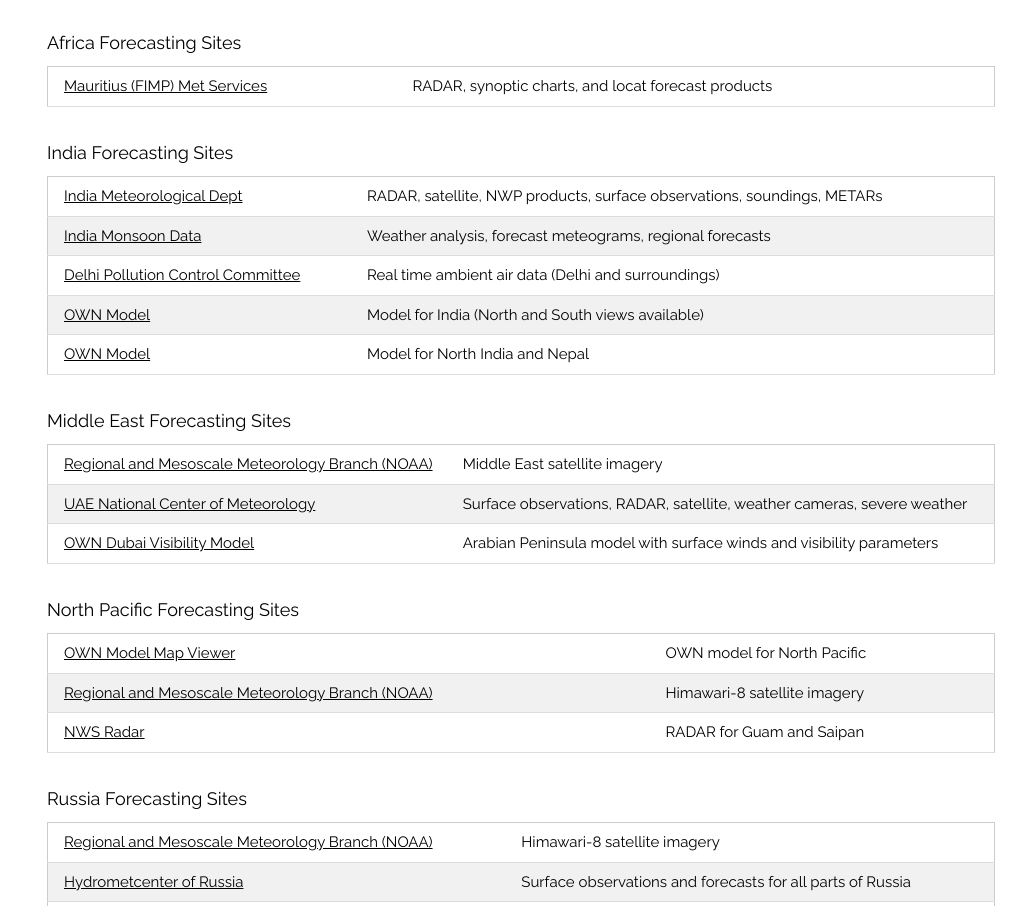
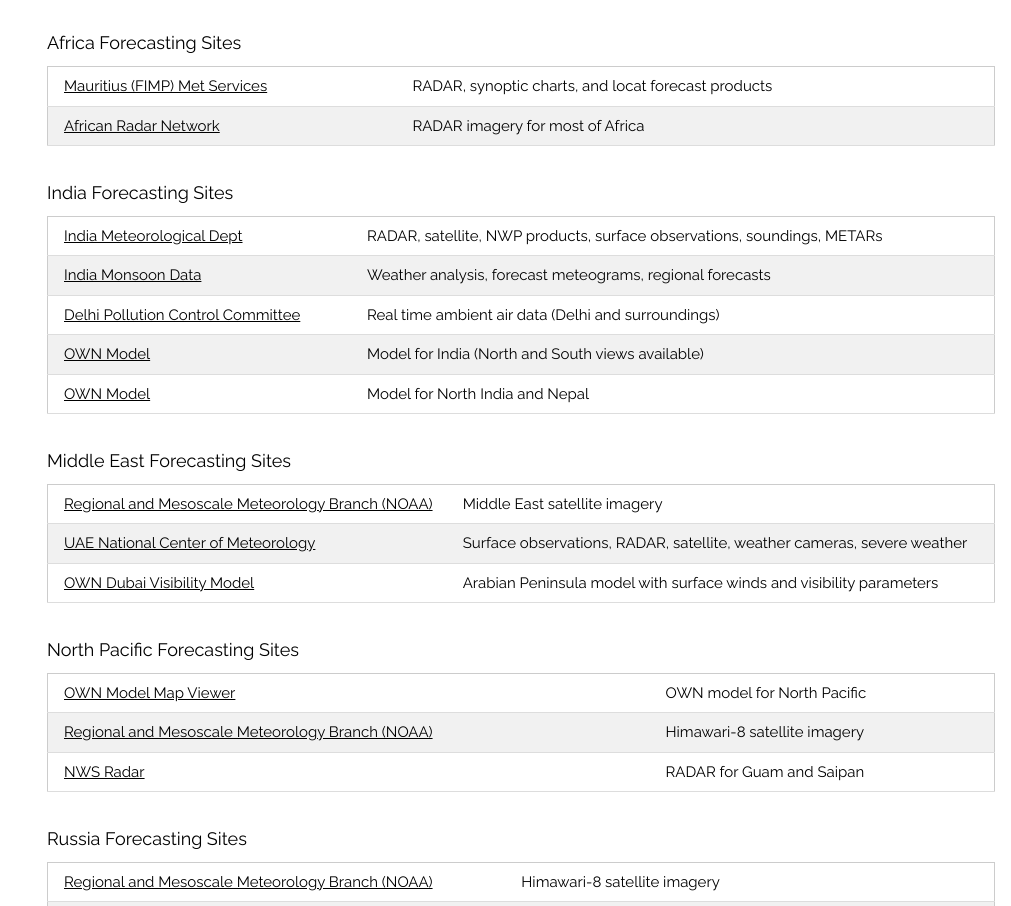
Before and after one commit to randallvowles/skyokhc, a plain HTML site: page region.html in a window 1280 px wide. Shown: the part 3471-4377 px from the top of the page, without its empty margins (269-1280 px from the left). Drawn offline with nearby package versions, Linux system fonts and the light colour scheme.

Commit message:
added african radar site

```diff
--- a/region.html
+++ b/region.html
@@ -440,7 +440,11 @@
           <td><a target="_blank" href="http://metservice.intnet.mu/synoptic-chart.php">Mauritius (FIMP) Met Services</a></td>
           <td>RADAR, synoptic charts, and locat forecast products</td>
         </tr>
-        <!-- <tr>
+        <tr>
+      <td><a target="_blank" href="https://nl.sat24.com/nl/af/rain">African Radar Network</a></td>
+      <td>RADAR imagery for most of Africa</td>
+    </tr>
+<!--                   <tr>
       <td><a target="_blank" href=""></a></td>
       <td></td>
     </tr>
```
